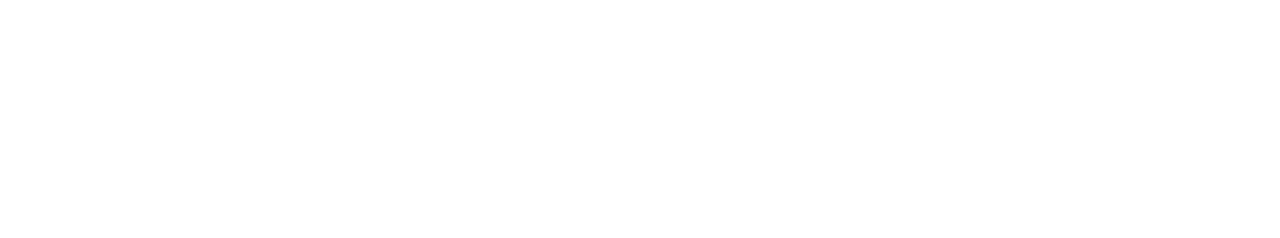
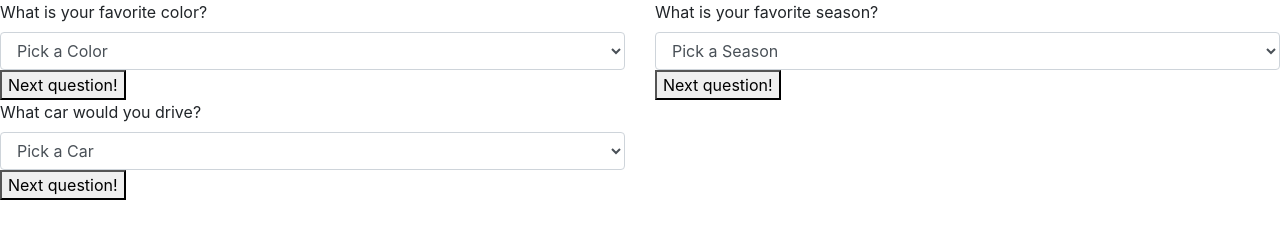
Before and after one commit to BradPrettyman/programming-suggester, a plain HTML site: page index.html in a window 1280 px wide. Drawn offline with Linux system fonts and the light colour scheme.

Commit message:
add form questions to html

```diff
--- a/index.html
+++ b/index.html
@@ -7,3 +7,46 @@
   <script src="js/scripts.js"></script>
   <title>Programming Language Suggester</title>
 </head>
+<div class="row">
+  <div class="col-6">
+    <form id="group1">
+      <label for="quest1">What is your favorite color?</label>
+      <select class="form-control" id="color">
+        <option>Pick a Color</option>
+        <option value="blue">Blue</option>
+        <option value="red">Red</option>
+        <option value="black">Black</option>
+        <option value="purple">Purple</option>
+        <option value="green">Green</option>
+      </select>
+    </form>
+    <button type="click" class="btn-next1">Next question!</button>
+  </div>
+  <div class="col-6">
+    <form id="group2">
+      <label for="quest2">What is your favorite season?</label>
+      <select class="form-control" id="season">
+        <option>Pick a Season</option>
+        <option value="winter">Winter</option>
+        <option value="spring">Spring</option>
+        <option value="summer">Summer</option>
+        <option value="fall">Fall</option>
+      </select>
+    </form>
+    <button type="click" class="btn-next2">Next question!</button>
+  </div>
+</div>
+<div class="row">
+  <div class="col-6">
+    <form id="group3">
+      <label for="quest3">What car would you drive?</label>
+      <select class="form-control" id="car">
+        <option>Pick a Car</option>
+        <option value="prius">Prius</option>
+        <option value="mustang">Mustang</option>
+        <option value="audi">Audi</option>
+        <option value="corvette">Corvette</option>
+      </select>
+    </form>
+    <button type="click" class="btn-next3">Next question!</button>
+  </div>
```
